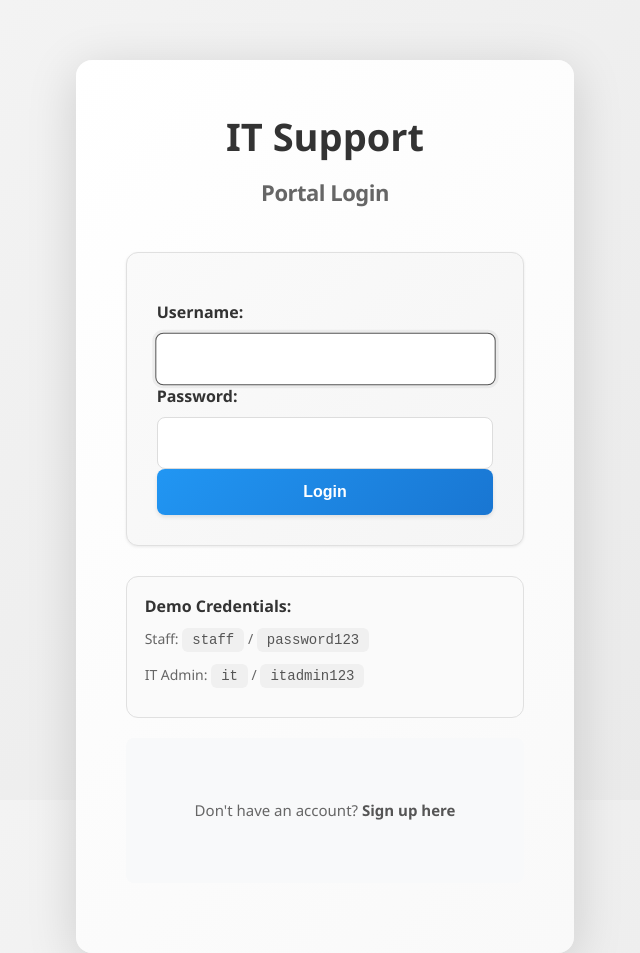
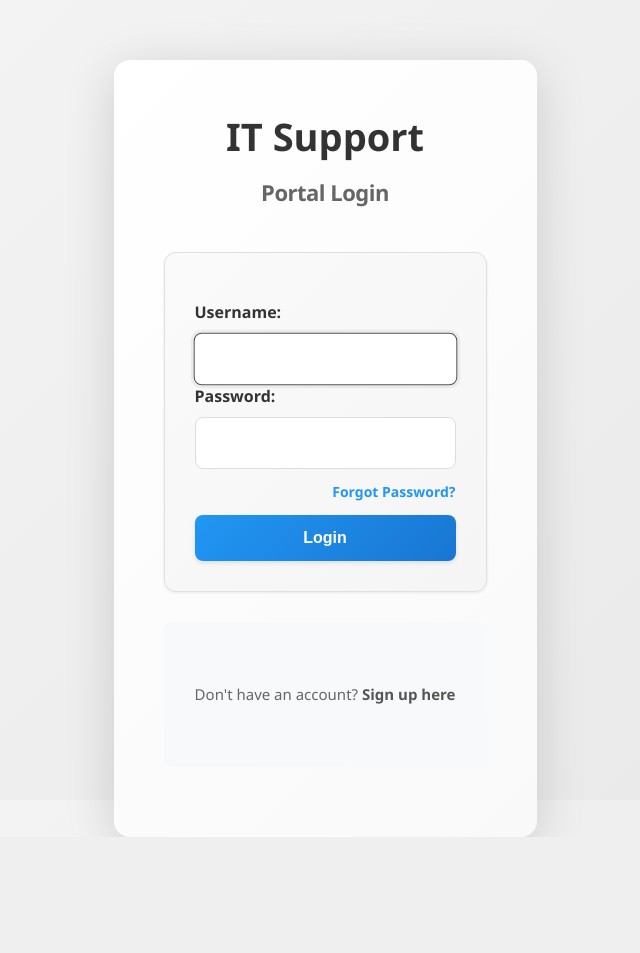
Before and after one commit to flabbsterr/Techgenie-Project, a Python web app: template it-support-portal/templates/login.html in a window 1280 px wide. Shown: the whole page, without its empty margins (315-955 px from the left). After the commit the page ends 837 px from the top, so only its background shows below. Run offline with Jinja, Linux system fonts and the light colour scheme; the template is opened without the code that fills it, so the values that code supplies are empty.

Commit message:
Final Changes

```diff
--- a/it-support-portal/app/db/models.py
+++ b/it-support-portal/app/db/models.py
@@ -1,4 +1,5 @@
-from sqlalchemy import Column, Integer, String
+from sqlalchemy import Column, Integer, String, DateTime
+from datetime import datetime
 from app.db.database import Base
 
 class User(Base):
@@ -21,3 +22,4 @@ class Ticket(Base):
     issue = Column(String)
     status = Column(String)
     priority = Column(String)
+    created_at = Column(DateTime, default=datetime.utcnow)
--- a/it-support-portal/templates/login.html
+++ b/it-support-portal/templates/login.html
@@ -23,14 +23,12 @@
             <label for="password">Password:</label>
             <input type="password" id="password" name="password" required maxlength="15">
 
+            <p style="text-align: right; margin: 10px 0;">
+                <a href="#" onclick="alert('Password reset functionality coming soon!'); return false;" style="font-size: 14px; color: #2196F3; text-decoration: none;">Forgot Password?</a>
+            </p>
+
             <button type="submit">Login</button>
         </form>
-
-        <div class="demo-creds">
-            <strong>Demo Credentials:</strong>
-            <p>Staff: <code>staff</code> / <code>password123</code></p>
-            <p>IT Admin: <code>it</code> / <code>itadmin123</code></p>
-        </div>
 
         <p style="text-align: center; margin-top: 20px;">
             Don't have an account? <a href="/signup">Sign up here</a>
```
Also changed, not shown: it-support-portal/templates/staff_tickets.html (+9 -5 lines), it-support-portal/app/db/portal.db.
